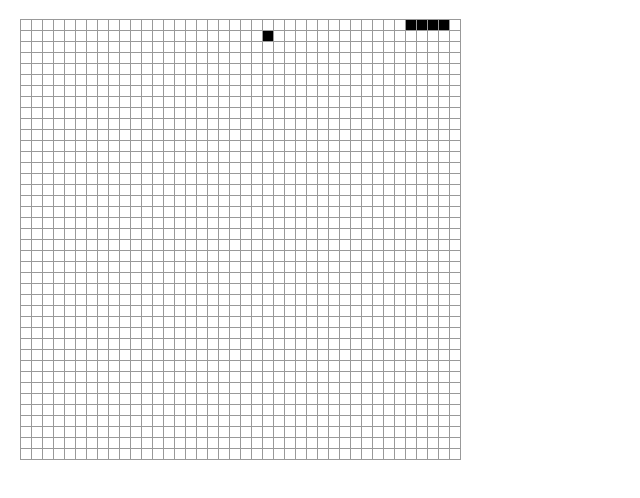
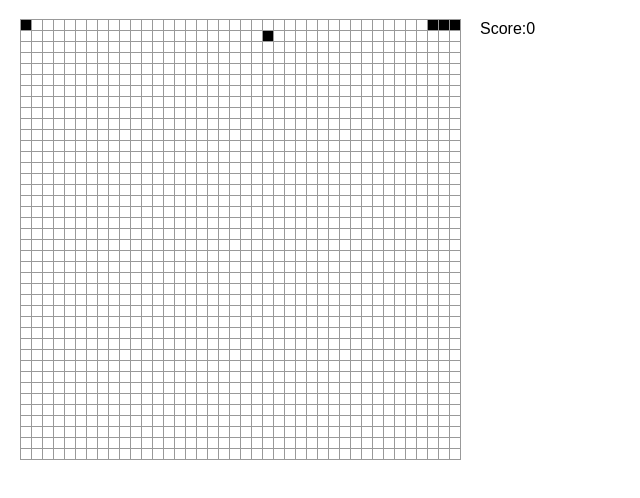
Before and after one commit to rpradeepam/react-snake, a React app: page / in a window 1280 px wide. Shown: the whole page, without its empty margins (0-640 px from the left). Built offline with nearby package versions, Linux system fonts and the light colour scheme.

Commit message:
score keeping

```diff
--- a/src/board.js
+++ b/src/board.js
@@ -39,7 +39,7 @@ export class Board extends React.Component {
 
                 return { snake: copy };
             });
-        }, 100);
+        }, 200);
 
 
     }
--- a/src/index.css
+++ b/src/index.css
@@ -29,3 +29,6 @@ body {
   display: flex;
   flex-direction: row;
 }
+.game-info {
+  margin-left: 20px;
+}
--- a/src/index.js
+++ b/src/index.js
@@ -10,9 +10,10 @@ class Game extends React.Component {
         this.BOARDSIZE = 40
         this.state = {
             direction: 'r',
+            score: 0,
             rat: this.placeRat()
         }
-
+        this.handleEat = this.handleEat.bind(this)
     }
 
     placeRat() {
@@ -21,7 +22,12 @@ class Game extends React.Component {
     }
 
     handleEat() {
-        this.setState({ rat: this.placeRat() })
+        this.setState(previousState => {
+            return {
+                score: ++previousState.score,
+                rat: this.placeRat()
+            }
+        })
     }
 
     _handleKeyPress(event) {
@@ -47,7 +53,6 @@ class Game extends React.Component {
                 break;
         }
         if (dir) {
-            console.log(dir)
             this.setState({ direction: dir })
         }
     }
@@ -58,13 +63,15 @@ class Game extends React.Component {
 
 
     render() {
+        let score = 'Score:' + this.state.score
+
         return (
             <div className="game">
                 <div className="game-board">
-                    <Board direction={this.state.direction} size={this.BOARDSIZE} rat={this.state.rat} onEat={this.handleEat.bind(this)} />
+                    <Board direction={this.state.direction} size={this.BOARDSIZE} rat={this.state.rat} onEat={this.handleEat} />
                 </div>
                 <div className="game-info">
-                    <div>{/* status */}</div>
+                    <div>{score}</div>
                     <ol>{/* TODO */}</ol>
                 </div>
             </div>
```
Also changed, not shown: README.md.
